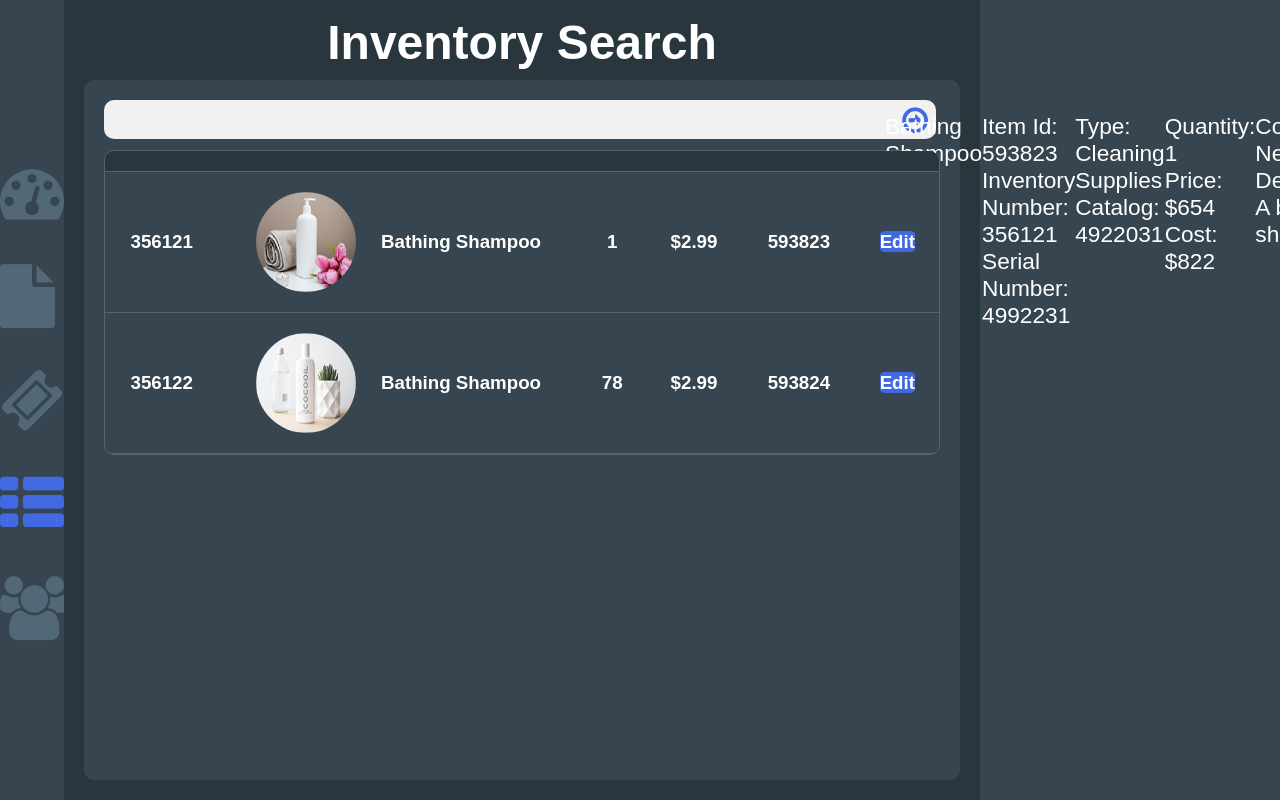
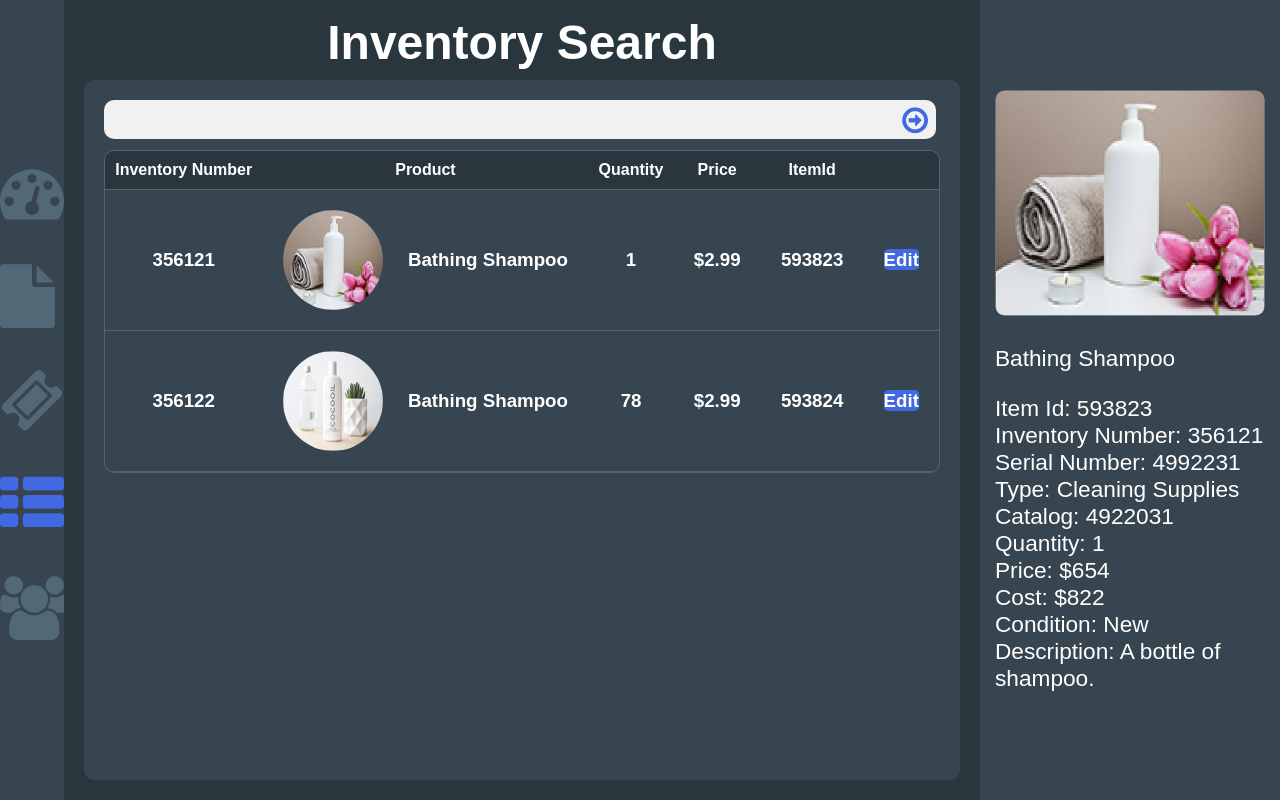
Before and after one commit to Syzco/pawncore, a Next.js app in the folder frontend/: page / in a window 1280 px wide. Both pictures are taken after a click on the link 32 px from the left and 504 px from the top of the page. Built offline with nearby package versions, Linux system fonts and the light colour scheme.

Commit message:
more fixes

```diff
--- a/frontend/assets/styles.scss
+++ b/frontend/assets/styles.scss
@@ -501,8 +501,10 @@ button, input[type="submit"], input[type="reset"] {
 
 .customer-side-details
 {
+     display: flex;
+     flex-direction: column;
+
      font-size: 16pt;
-
      padding: 10px;
 }
 
@@ -564,9 +566,7 @@ button, input[type="submit"], input[type="reset"] {
 .item-side-details
 {
      display: flex;
-
-     justify-content: center;
-     align-content: center;
+     flex-direction: column;
 
      margin-top: 25%;
      font-size: 17pt;
@@ -590,8 +590,6 @@ button, input[type="submit"], input[type="reset"] {
 
 .tbl.ticket-list {
      height: auto;
-
-     margin-top: 20px;
 }
 
 .ticket-item > td {
--- a/frontend/templates/customer.js
+++ b/frontend/templates/customer.js
@@ -8,7 +8,7 @@ let customerList = {
           age: 10,
           sex: "Male",
           phone: "666-666-6969",
-          dob: "",
+          dob: "01-11-1757",
           race: "Black",
           eyeColor: "Blue",
           hairColor: "Black",
@@ -216,29 +216,32 @@ export default class Customer extends Stage {
           return (
                <div className="customer-side-details">
                     <div className="name">
-                         <p>Name: {customerList[this.state.selectedCustomer].name}</p>
+                         <p>
+                              <div className="name">Name: {customerList[this.state.selectedCustomer].name}</div>
+                         </p>
                     </div>
 
                     <div className="characteristics">
                          <p>
-                              Date of Birth: {customerList[this.state.selectedCustomer].dob} <br />
-                              Sex: {customerList[this.state.selectedCustomer].sex} <br />
-                              Race: {customerList[this.state.selectedCustomer].race}
+                              <div className="dob">Date of Birth: {customerList[this.state.selectedCustomer].dob}</div>
+                              <div className="sex">Sex: {customerList[this.state.selectedCustomer].sex}</div>
+                              <div className="race">Race: {customerList[this.state.selectedCustomer].race}</div>
                          </p>
                     </div>
 
                     <div className="physicals">
                          <p>
-                              Eye Color: {customerList[this.state.selectedCustomer].eyeColor} <br />
-                              Hair Color: {customerList[this.state.selectedCustomer].hairColor} <br />
-                              Marks: {customerList[this.state.selectedCustomer].marks}
+                              <div className="eye-color">Eye Color: {customerList[this.state.selectedCustomer].eyeColor}</div>
+                              <div className="hair-color">Hair Color: {customerList[this.state.selectedCustomer].hairColor}</div>
+                              <div className="marks">Marks: {customerList[this.state.selectedCustomer].marks}</div>
                          </p>
                     </div>
 
                     <div className="other">
-                         <p>Occupation: {customerList[this.state.selectedCustomer].occupation}</p>
+                         <p>
+                              <div className="occupation">Occupation: {customerList[this.state.selectedCustomer].occupation}</div>
+                         </p>
                     </div>
-
                </div>
           )
      }
--- a/frontend/templates/inventory.js
+++ b/frontend/templates/inventory.js
@@ -1,6 +1,7 @@
 import Stage from '../components/stage/main'
 import Table from '../components/table/main'
 import SearchBox from '@Components/search-box'
+import React from 'react'
 
 export default class Inventory extends Stage {
      constructor(props) {
@@ -9,8 +10,8 @@ export default class Inventory extends Stage {
           this.setTitle("Inventory Search")
           this.showCustomerCard(false)
 
-          this.table = {}
-          this.table.rows = [
+          this.table = React.createRef()
+          this.rows = [
                {
                     css: "inventory-item",
                     columns: [
@@ -35,7 +36,11 @@ export default class Inventory extends Stage {
                },
           ]
 
-          this.table.columns = ["Inventory Number", "Product", "Quantity", "Price", "ItemId", ""]
+     }
+
+     componentDidMount()
+     {
+          this.table.current.setColumns([{html: "Inventory Number"}, {html: "Product"}, {html: "Quantity"}, {html: "Price"}, {html: "ItemId"}, {html: ""}])
      }
 
      populateCenterStage() {
@@ -44,7 +49,7 @@ export default class Inventory extends Stage {
                     <SearchBox />
 
                     <div className="list-container">
-                         <Table className="inventory-list" rows={this.table.rows} columns={this.table.columns} />
+                         <Table ref={this.table} className="inventory-list" rows={this.rows} />
                     </div>
                </div>
           )
@@ -62,33 +67,25 @@ export default class Inventory extends Stage {
                     </div>
 
                     <div className="inventory-details">
-                         <p>
-                              Item Id: 593823 <br />
-                              Inventory Number: 356121 <br />
-                              Serial Number: 4992231
-                         </p>
+                         <div className="item-id">Item Id: 593823 </div>
+                         <div className="inventory-number">Inventory Number: 356121</div>
+                         <div className="serial-number">Serial Number: 4992231 </div>
                     </div>
 
                     <div className="catalog">
-                         <p>
-                              Type: Cleaning Supplies <br />
-                              Catalog: 4922031
-                         </p>
+                         <div className="type">Type: Cleaning Supplies</div>
+                         <div className="catalog">Catalog: 4922031</div>
                     </div>
 
                     <div className="price">
-                         <p>
-                              Quantity: 1 <br />
-                              Price: $654 <br />
-                              Cost: $822
-                         </p>
+                         <div className="quantity">Quantity: 1 </div>
+                         <div className="price">Price: $654 </div>
+                         <div className="cost">Cost: $822 </div>
                     </div>
 
                     <div className="item-details">
-                         <p>
-                              Condition: New <br />
-                              Description: <span className="item-description">A bottle of shampoo.</span>
-                         </p>
+                         <div className="condition">Condition: New </div>
+                         <div className="description">Description: <span className="item-description">A bottle of shampoo.</span></div>
                     </div>
                </div>
           )
```
